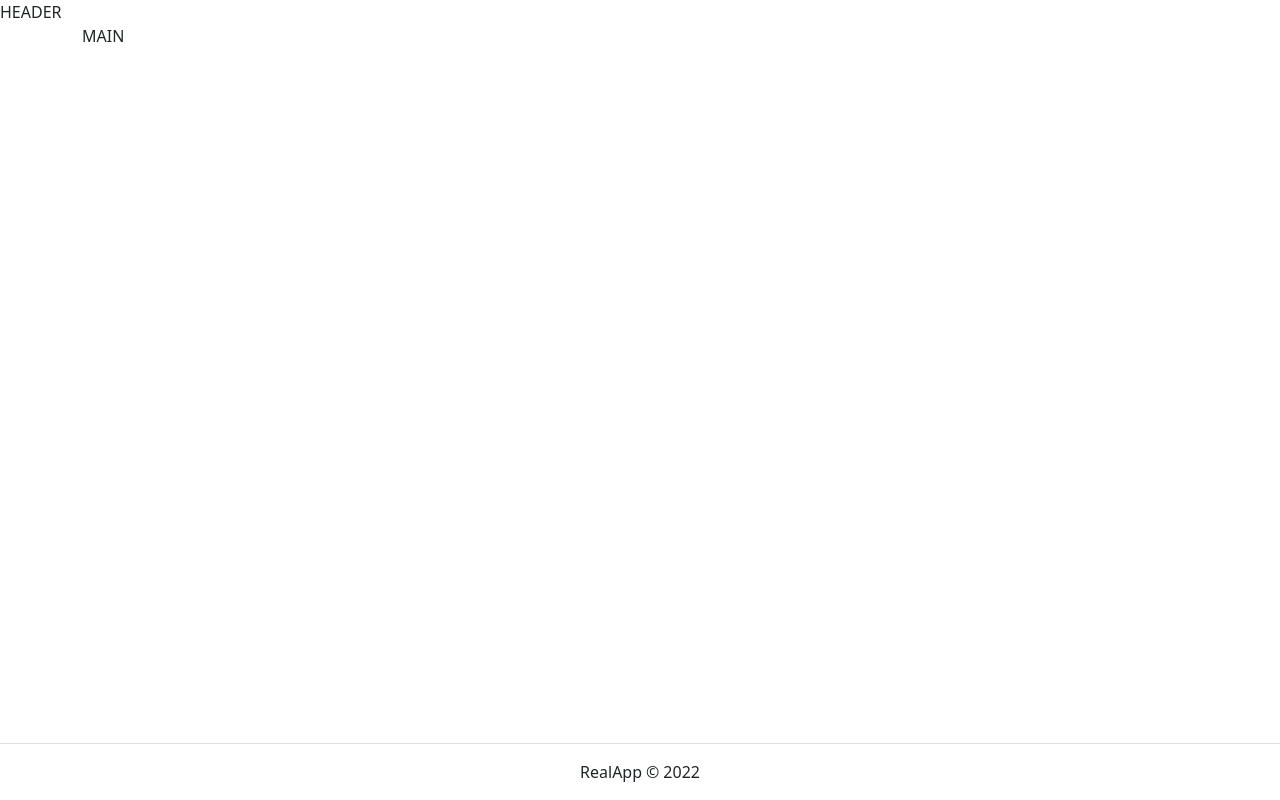
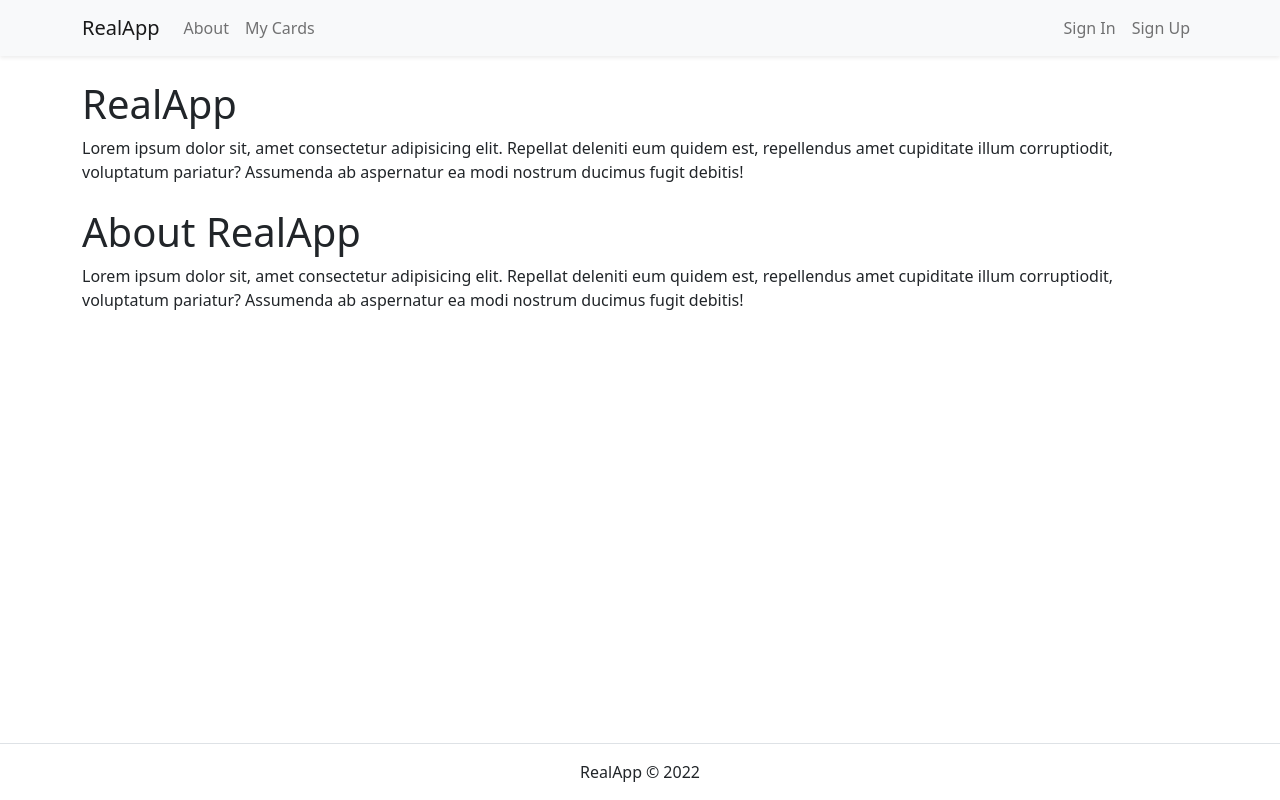
Before and after one commit to zadokdaniel/hackeru-react-project, a React (Create React App) app in the folder real-app/real-app-front/: page / in a window 1280 px wide. Built offline with nearby package versions, Linux system fonts and the light colour scheme; the HTML template or start-up script is replaced by a standard one.

Commit message:
navbar, pageHeader, home, about

```diff
--- a/real-app/real-app-front/src/App.jsx
+++ b/real-app/real-app-front/src/App.jsx
@@ -1,12 +1,20 @@
 import Footer from "./components/footer";
 
 import "./App.css";
+import Navbar from "./components/navbar";
+import Home from "./components/home";
+import About from "./components/about";
 
 function App() {
   return (
     <div className="app d-flex flex-column min-vh-100">
-      <header>HEADER</header>
-      <main className="flex-fill container">MAIN</main>
+      <header>
+        <Navbar />
+      </header>
+      <main className="flex-fill container">
+        <Home />
+        <About />
+      </main>
       <footer>
         <Footer />
       </footer>
--- /dev/null
+++ b/real-app/real-app-front/src/components/about.jsx
@@ -0,0 +1,16 @@
+import PageHeader from "./common/pageHeader";
+
+const About = () => {
+  return (
+    <PageHeader
+      title={
+        <>
+          About Real<i className="bi bi-geo-fill"></i>App
+        </>
+      }
+      description="Lorem ipsum dolor sit, amet consectetur adipisicing elit. Repellat deleniti eum quidem est, repellendus amet cupiditate illum corruptiodit, voluptatum pariatur? Assumenda ab aspernatur ea modi nostrum    ducimus fugit debitis!"
+    />
+  );
+};
+
+export default About;
--- /dev/null
+++ b/real-app/real-app-front/src/components/common/pageHeader.jsx
@@ -0,0 +1,16 @@
+const PageHeader = ({ title, description }) => {
+  return (
+    <>
+      <div className="row">
+        <div className="col-12 mt-4">
+          <h1>{title}</h1>
+        </div>
+      </div>
+      <div className="row">
+        <div className="col-12">{description}</div>
+      </div>
+    </>
+  );
+};
+
+export default PageHeader;
--- /dev/null
+++ b/real-app/real-app-front/src/components/home.jsx
@@ -0,0 +1,16 @@
+import PageHeader from "./common/pageHeader";
+
+const Home = () => {
+  return (
+    <PageHeader
+      title={
+        <>
+          Real<i className="bi bi-geo-fill"></i>App
+        </>
+      }
+      description="Lorem ipsum dolor sit, amet consectetur adipisicing elit. Repellat deleniti eum quidem est, repellendus amet cupiditate illum corruptiodit, voluptatum pariatur? Assumenda ab aspernatur ea modi nostrum    ducimus fugit debitis!"
+    />
+  );
+};
+
+export default Home;
--- /dev/null
+++ b/real-app/real-app-front/src/components/navbar.jsx
@@ -0,0 +1,55 @@
+const Navbar = () => {
+  return (
+    <nav
+      className="navbar navbar-expand-sm navbar-light bg-light shadow-sm"
+      aria-label="Third navbar example"
+    >
+      <div className="container">
+        <a className="navbar-brand" href="#">
+          Real<i className="bi bi-geo-fill"></i>App
+        </a>
+        <button
+          className="navbar-toggler"
+          type="button"
+          data-bs-toggle="collapse"
+          data-bs-target="#navbarsExample03"
+          aria-controls="navbarsExample03"
+          aria-expanded="false"
+          aria-label="Toggle navigation"
+        >
+          <span className="navbar-toggler-icon"></span>
+        </button>
+
+        <div className="collapse navbar-collapse" id="navbarsExample03">
+          <ul className="navbar-nav me-auto mb-2 mb-sm-0">
+            <li className="nav-item">
+              <a className="nav-link" href="#">
+                About
+              </a>
+            </li>
+            <li className="nav-item">
+              <a className="nav-link" href="#">
+                My Cards
+              </a>
+            </li>
+          </ul>
+
+          <ul className="navbar-nav ms-auto mb-2 mb-sm-0">
+            <li className="nav-item">
+              <a className="nav-link" href="#">
+                Sign In
+              </a>
+            </li>
+            <li className="nav-item">
+              <a className="nav-link" href="#">
+                Sign Up
+              </a>
+            </li>
+          </ul>
+        </div>
+      </div>
+    </nav>
+  );
+};
+
+export default Navbar;
```
